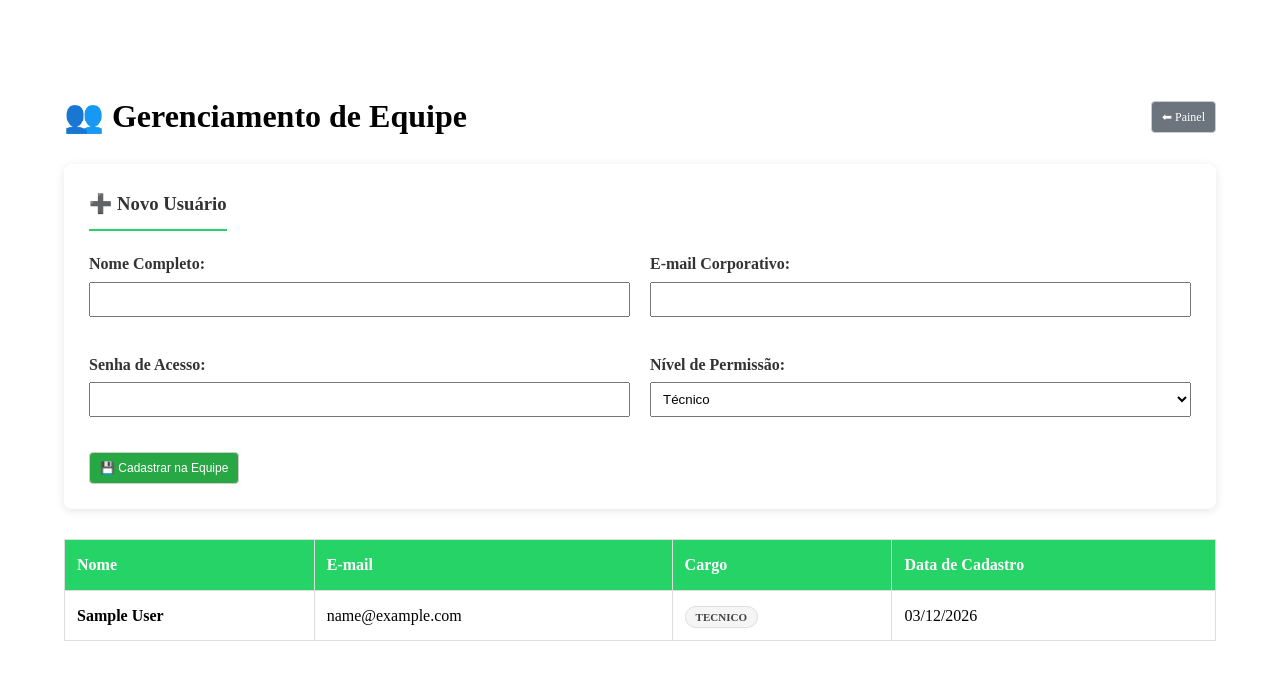
After one commit to jlcnunes/AjudaNoiz, a Flask app: page /admin/usuarios in a window 1280 px wide. The commit adds this page. Shown: the top 680 px of the page. Run offline with Flask 3, Linux system fonts and the light colour scheme; the visitor is signed in with stand-in values (Sample User, id 1).

Commit message:
Enhancement: Criado o painel de gerencimanento e cadastro de usuário (ténicos e administradores. Também foi criada a tela de retorno do formulário enviado com sucesso para o cliente com um visual melhor

```diff
--- a/backend/app.py
+++ b/backend/app.py
@@ -1,7 +1,7 @@
 from flask import Flask, render_template, request, redirect
 from database import inicializar_banco, executar_autoteste, get_db_connection
 from flask import session, flash, url_for
-from werkzeug.security import check_password_hash
+from werkzeug.security import generate_password_hash, check_password_hash
 
 
 app = Flask(__name__,
@@ -54,17 +54,19 @@ def enviar():
             VALUES (%s, %s, %s, %s, %s, %s)
         """
         cursor.execute(sql_chamado, (cliente_id, nome, email, whatsapp, servico, descricao))
+        protocolo = cursor.lastrowid
 
         conn.commit()
+
+        return render_template('sucesso.html', chamado_id=protocolo)
 
     except Exception as e:
         print(f"❌ Erro ao processar envio: {e}")
         conn.rollback()
+        return f"Erro{e}"
     finally:
         cursor.close()
         conn.close()
-
-    return """<h1>Solicitação enviada!</h><p>Em breve entraremos em contato.</><a href='/'>Voltar</a>"""
 
 
 @app.route('/admin')
@@ -430,6 +432,47 @@ def adicionar_nota(id):
     return redirect(url_for('ver_chamado', id=id))
 
 
+@app.route('/admin/usuarios')
+def gerenciar_usuarios():
+    if 'usuario_id' not in session or session.get('usuario_cargo') != 'admin':
+        flash('Acesso restrito a administradores!', 'danger')
+        return redirect('/admin')
+
+    conn = get_db_connection()
+    cursor = conn.cursor(dictionary=True)
+    cursor.execute("SELECT id, nome, email, cargo, data_cadastro FROM usuarios")
+    usuarios = cursor.fetchall()
+    cursor.close()
+    conn.close()
+    return render_template('usuarios.html', usuarios=usuarios)
+
+
+@app.route('/admin/usuarios/salvar', methods=['POST'])
+def salvar_usuarios():
+    nome = request.form.get('nome')
+    email = request.form.get('email')
+    senha = request.form.get('senha')
+    cargo = request.form.get('cargo')
+
+    # Cripografa a senha anrtes de ser salva
+    senha_hash = generate_password_hash(senha)
+
+    conn = get_db_connection()
+    cursor = conn.cursor()
+    try:
+        cursor.execute("INSERT INTO usuarios (nome, email, senha_hash, cargo) VALUES (%s, %s, %s, %s)",
+        (nome, email, senha_hash, cargo))
+        conn.commit()
+        flash('Usuario cadastrado com sucesso!', 'sucesso')
+    except Exception as e:
+        conn.rollback()
+        flash(f'Erro ao cadastrar: {e}', 'danger')
+    finally:
+        cursor.close()
+        conn.close()
+    return redirect('/admin/usuarios')
+
+
 @app.route('/login', methods=['GET', 'POST'])
 def login():
     if request.method == 'POST':
--- a/static/css/style.css
+++ b/static/css/style.css
@@ -254,3 +254,94 @@ input, select, textarea {
     border-top: 1px solid #eee;
     padding-top: 20px;
 }
+
+/* Container de formulários administrativos (Cards) */
+.admin-card {
+    background: white;
+    padding: 25px;
+    border-radius: 8px;
+    box-shadow: 0 2px 10px rgba(0,0,0,0.1);
+    margin-bottom: 30px;
+    color: #333;
+}
+
+.admin-card h3 {
+    margin-top: 0;
+    margin-bottom: 20px;
+    border-bottom: 2px solid #25d366;
+    padding-bottom: 10px;
+    display: inline-block;
+}
+
+/* Grid para formulários de duas colunas */
+.grid-form {
+    display: grid;
+    grid-template-columns: 1fr 1fr;
+    gap: 20px;
+}
+
+/* Ajuste para campos que ocupam a linha toda no grid */
+.full-width {
+    grid-column: span 2;
+}
+
+/* Badges de Nível de Acesso */
+.badge {
+    padding: 4px 10px;
+    border-radius: 20px;
+    font-size: 11px;
+    font-weight: bold;
+    text-transform: uppercase;
+}
+
+.badge-admin {
+    background-color: #e3f2fd;
+    color: #0d47a1;
+    border: 1px solid #bbdefb;
+}
+
+.badge-tecnico {
+    background-color: #f5f5f5;
+    color: #424242;
+    border: 1px solid #e0e0e0;
+}
+
+/* Mensagens de Alerta (Flash) */
+.alert {
+    padding: 15px;
+    margin-bottom: 20px;
+    border-radius: 4px;
+    font-weight: 500;
+}
+
+.alert-success { background-color: #d4edda; color: #155724; border: 1px solid #c3e6cb; }
+.alert-danger { background-color: #f8d7da; color: #721c24; border: 1px solid #f5c6cb; }
+
+/* Container de Sucesso Centralizado */
+.sucesso-container {
+    max-width: 600px;
+    margin: 100px auto;
+    text-align: center;
+    background: white;
+    padding: 40px;
+    border-radius: 15px;
+    box-shadow: 0 10px 25px rgba(0,0,0,0.1);
+}
+
+.sucesso-icon {
+    font-size: 60px;
+    color: #25d366;
+    margin-bottom: 20px;
+}
+
+.protocolo-badge {
+    background-color: #f0f2f5;
+    padding: 10px 20px;
+    border-radius: 8px;
+    font-family: 'Courier New', Courier, monospace;
+    font-weight: bold;
+    font-size: 1.2rem;
+    color: #333;
+    display: inline-block;
+    margin: 20px 0;
+}
--- /dev/null
+++ b/templates/usuarios.html
@@ -0,0 +1,79 @@
+<!DOCTYPE html>
+<html lang="pt-br">
+<head>
+    <meta charset="UTF-8">
+    <title>Equipe - AjudaNoiz</title>
+    <link rel="stylesheet" href="{{ url_for('static', filename='css/style.css') }}">
+</head>
+<body class="admin-body">
+    <header style="display: flex; justify-content: space-between; align-items: center;">
+        <h1>👥 Gerenciamento de Equipe</h1>
+        <a href="/admin" class="btn-acao" style="background-color: #6c757d;">⬅ Painel</a>
+    </header>
+
+    {% with messages = get_flashed_messages(with_categories=true) %}
+      {% if messages %}
+        {% for category, message in messages %}
+          <div class="alert alert-{{ category }}">{{ message }}</div>
+        {% endfor %}
+      {% endif %}
+    {% endwith %}
+
+    <section class="admin-card">
+        <h3>➕ Novo Usuário</h3>
+        <form action="/admin/usuarios/salvar" method="POST" class="grid-form">
+            <div class="form-group">
+                <label>Nome Completo:</label>
+                <input type="text" name="nome" required>
+            </div>
+
+            <div class="form-group">
+                <label>E-mail Corporativo:</label>
+                <input type="email" name="email" required>
+            </div>
+
+            <div class="form-group">
+                <label>Senha de Acesso:</label>
+                <input type="password" name="senha" required minlength="6">
+            </div>
+
+            <div class="form-group">
+                <label>Nível de Permissão:</label>
+                <select name="cargo" required>
+                    <option value="tecnico">Técnico</option>
+                    <option value="admin">Administrador</option>
+                </select>
+            </div>
+
+            <div class="full-width">
+                <button type="submit" class="btn-acao">💾 Cadastrar na Equipe</button>
+            </div>
+        </form>
+    </section>
+
+    <table class="admin-table">
+        <thead>
+            <tr>
+                <th>Nome</th>
+                <th>E-mail</th>
+                <th>Cargo</th>
+                <th>Data de Cadastro</th>
+            </tr>
+        </thead>
+        <tbody>
+            {% for usuario in usuarios %}
+            <tr>
+                <td><strong>{{ usuario.nome }}</strong></td>
+                <td>{{ usuario.email }}</td>
+                <td>
+                    <span class="badge {{ 'badge-admin' if usuario.cargo == 'admin' else 'badge-tecnico' }}">
+                        {{ usuario.cargo }}
+                    </span>
+                </td>
+                <td>{{ usuario.data_cadastro.strftime('%d/%m/%Y') }}</td>
+            </tr>
+            {% endfor %}
+        </tbody>
+    </table>
+</body>
+</html>
```
Also changed, not shown: templates/admin.html (+7 -0 lines), templates/sucesso.html (added, +21 -0 lines).
